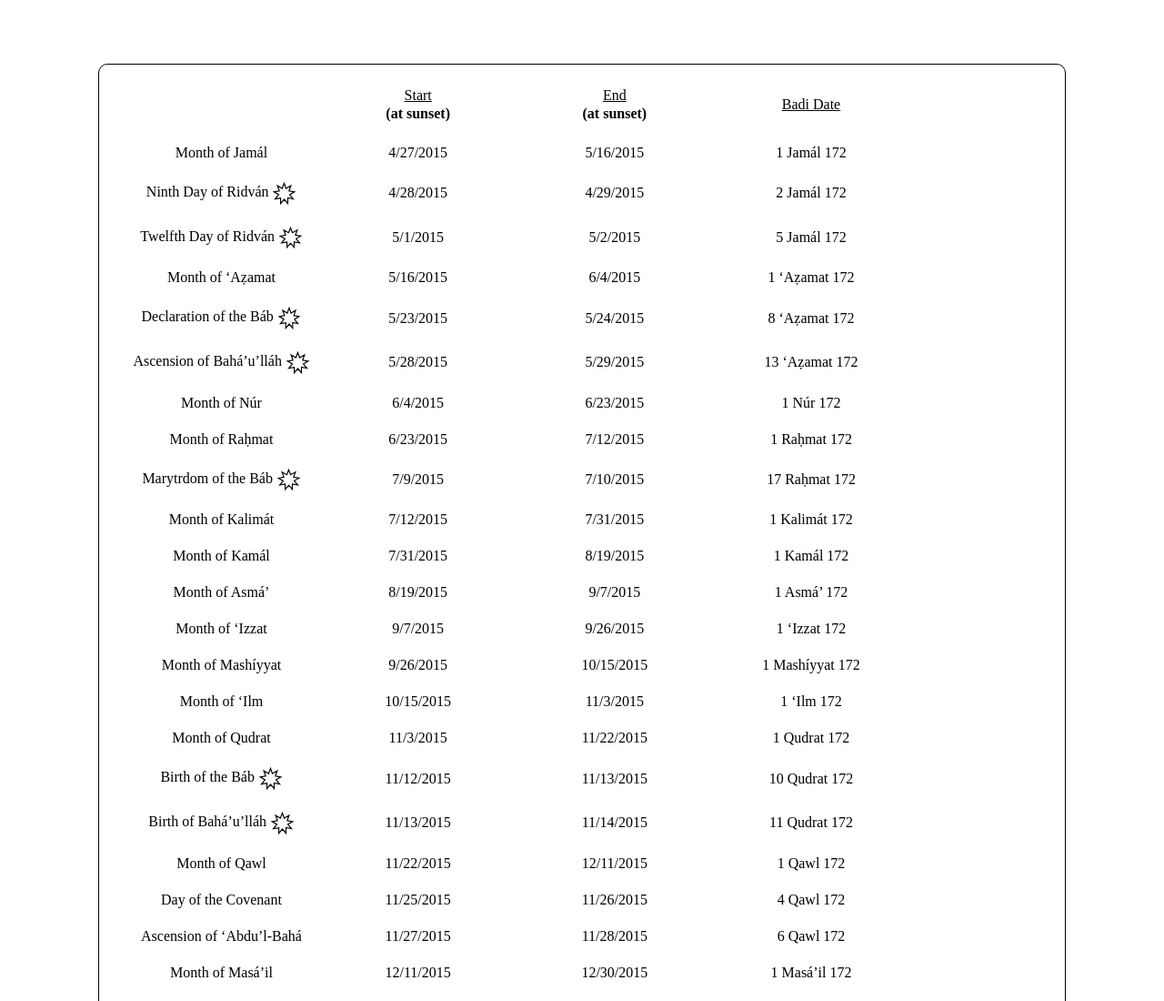
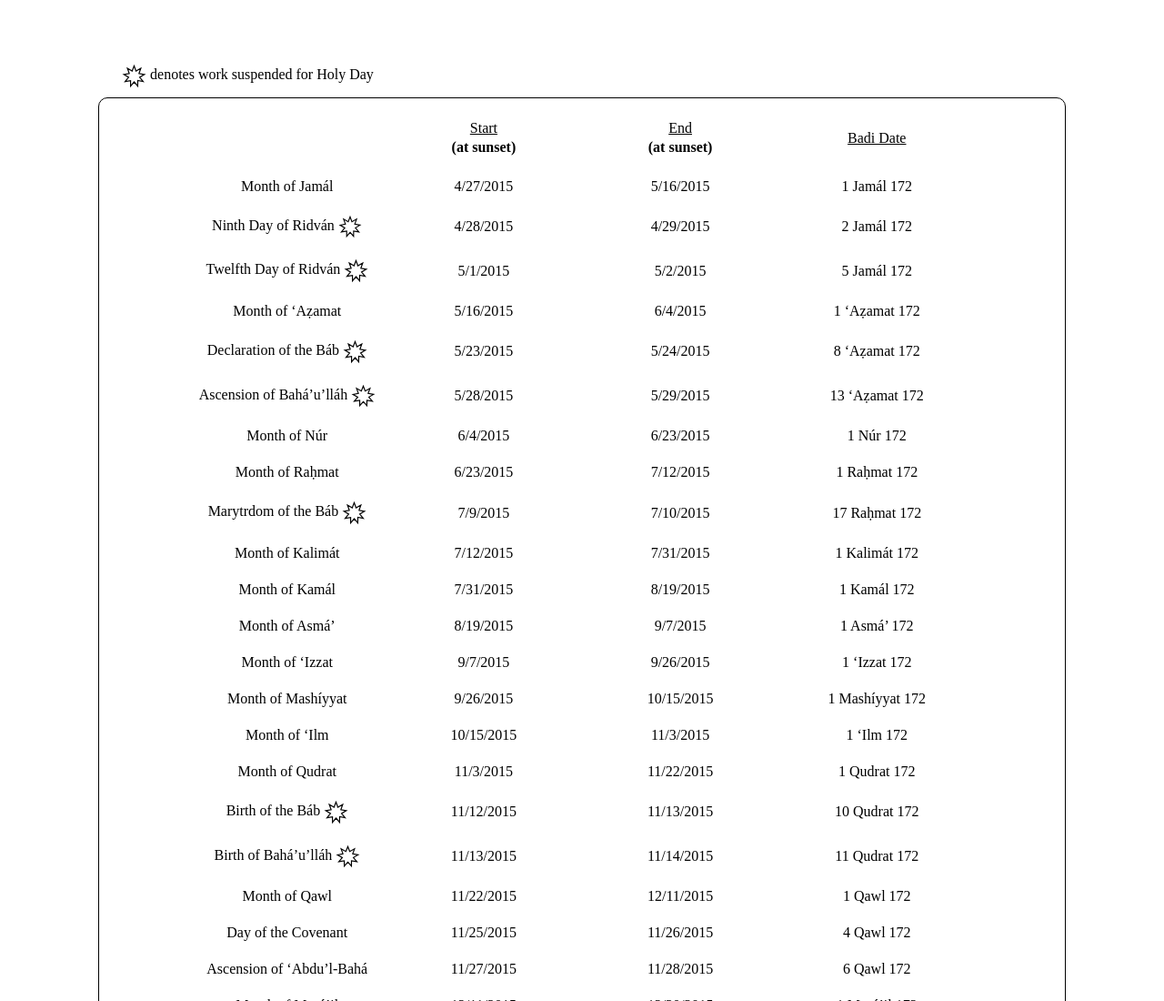
Before and after one commit to bchurchill/badi-cal, a plain HTML site: page index.html in a window 1280 px wide. Shown: the top 1100 px of the page at 91% size. Drawn offline with nearby package versions, Linux system fonts and the light colour scheme.

Commit message:
added "legend", style tweaks

```diff
--- a/index.html
+++ b/index.html
@@ -61,6 +61,7 @@ $(window).load(function() {
 <div id='controls' class='container'>
 <!--Set your location<br />
 Show dates from <select></select> to <select></select>-->
+<img class='day_logo' src='img/star.svg'> denotes work suspended for Holy Day
 </div>
 <div id='results' class='container'>
 </div> <!-- end results -->
--- a/style.css
+++ b/style.css
@@ -16,6 +16,7 @@
   padding-bottom: 10px;
   padding-top: 10px;
   text-align: center;
+  margin-bottom:100px;
 }
 
 #controls {
@@ -37,6 +38,7 @@
 
 table.result_tab {
   text-align: center;
+  margin: auto;
 }
 
 th.entry_col {
```
